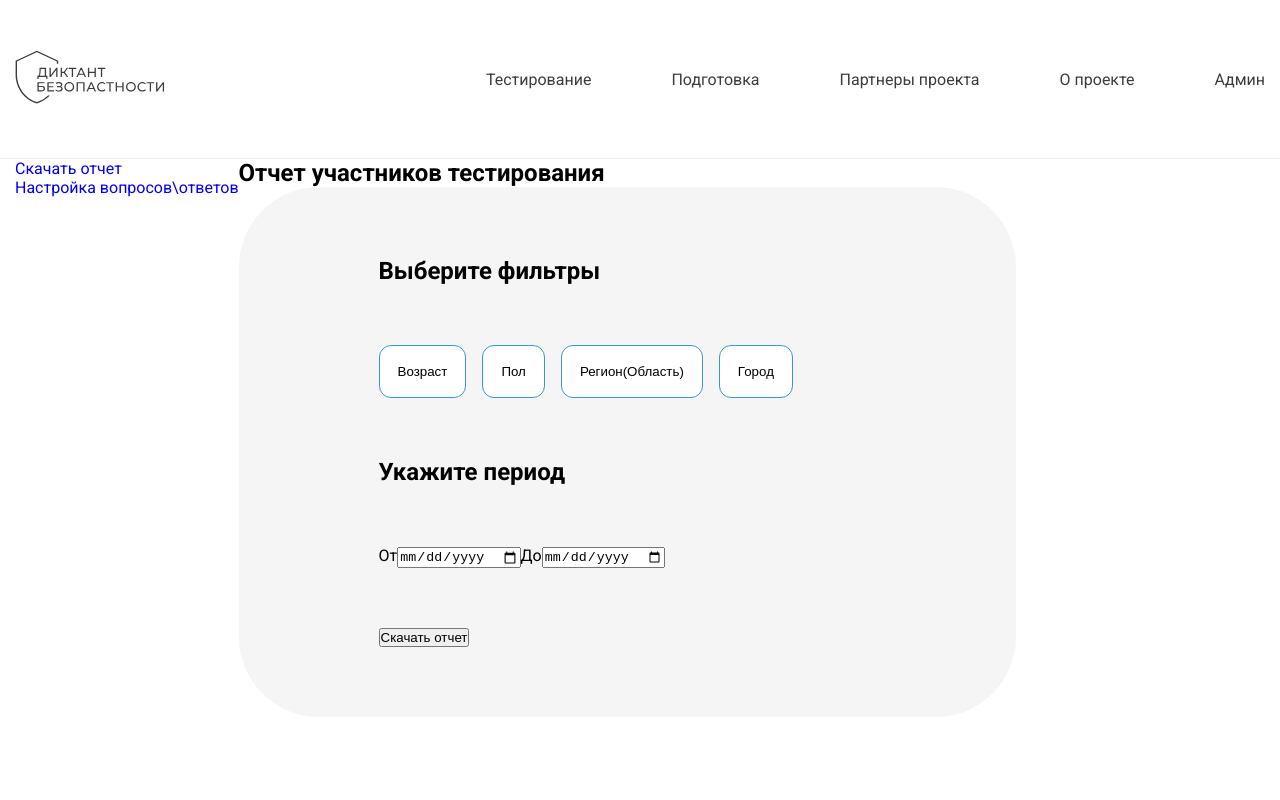
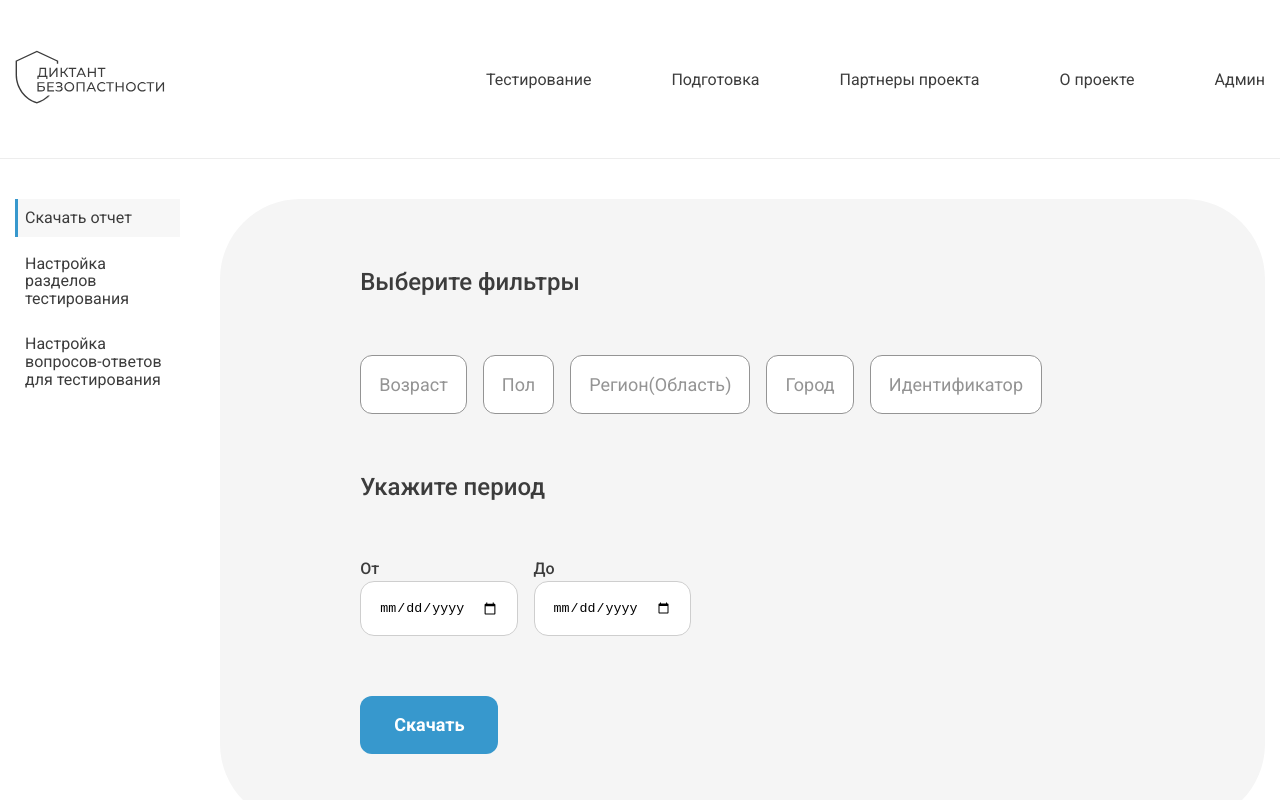
Before and after one commit to mishagukasyan/safety_dictate, a React app: page /adminReport in a window 1280 px wide. Shown: the top 800 px of the page. Built offline with nearby package versions, Linux system fonts and the light colour scheme.

Commit message:
styled adminDashboard

```diff
--- a/src/admin/adminFile/AdminPanel.tsx
+++ b/src/admin/adminFile/AdminPanel.tsx
@@ -1,18 +1,58 @@
-import React from "react";
+import React, { useState } from "react";
 import styled from "styled-components";
 import { Container } from "../../components/Container";
 import { ReportComponent } from "./ReportComponent";
 
+interface NavLinkProps {
+  href: string;
+  onClick: () => void;
+  active: boolean;
+  children: React.ReactNode;
+}
+
+const NavLink: React.FC<NavLinkProps> = ({
+  href,
+  onClick,
+  active,
+  children,
+}) => {
+  return (
+    <StyledNavLink href={href} onClick={onClick} active={active}>
+      {children}
+    </StyledNavLink>
+  );
+};
+
 export const AdminPanel = () => {
+  const [activeTab, setActiveTab] = useState("download");
+
   return (
     <Container>
       <StyledDiv>
         <DashboardMenu>
-          <a href="#">Скачать отчет</a>
-          <a href="#">Настройка вопросов\ответов</a>
+          <StyledNavLink
+            href="#"
+            onClick={() => setActiveTab("download")}
+            active={activeTab === "download"}
+          >
+            Скачать отчет
+          </StyledNavLink>
+          <StyledNavLink
+            href="#"
+            onClick={() => setActiveTab("settings")}
+            active={activeTab === "settings"}
+          >
+            Настройка разделов тестирования
+          </StyledNavLink>
+          <StyledNavLink
+            href="#"
+            onClick={() => setActiveTab("testSettings")}
+            active={activeTab === "testSettings"}
+          >
+            Настройка вопросов-ответов для тестирования
+          </StyledNavLink>
         </DashboardMenu>
         <ReportMenu>
-          <h2>Отчет участников тестирования</h2>
           <ReportComponent />
         </ReportMenu>
       </StyledDiv>
@@ -27,6 +67,37 @@ const StyledDiv = styled.div`
 const DashboardMenu = styled.div`
   display: flex;
   flex-direction: column;
+  padding-top: 40px;
 `;
 
-const ReportMenu = styled.div``;
+const StyledNavLink = styled.a<{ active: boolean }>`
+  padding: 10px;
+  margin-bottom: 8px;
+  position: relative;
+  text-decoration: none;
+  color: #3c3c3c;
+  background: ${({ active }) => (active ? "#F7F7F7" : "#FFF")};
+  font-family: Roboto;
+  font-size: 16px;
+  font-weight: 400;
+  line-height: 110%;
+
+  &::before {
+    content: "";
+    position: absolute;
+    left: 0;
+    top: 0;
+    height: 100%;
+    width: 3px;
+    background: #3798cd;
+    display: ${({ active }) => (active ? "block" : "none")};
+  }
+
+  &:hover {
+    background: #f7f7f7;
+  }
+`;
+
+const ReportMenu = styled.div`
+  margin-top: 40px;
+`;
--- a/src/admin/adminFile/ReportComponent.tsx
+++ b/src/admin/adminFile/ReportComponent.tsx
@@ -7,6 +7,7 @@ export const ReportComponent = () => {
   const [gender, setGender] = useState(false);
   const [region, setRegion] = useState(false);
   const [city, setCity] = useState(false);
+  const [identeficator, setIdenteficator] = useState(false);
 
   // Состояния для периода от и до
   const [startDate, setStartDate] = useState("");
@@ -26,6 +27,9 @@ export const ReportComponent = () => {
         break;
       case "city":
         setCity(!city);
+        break;
+      case "identeficator":
+        setIdenteficator(!identeficator);
         break;
       default:
         break;
@@ -57,7 +61,7 @@ export const ReportComponent = () => {
   return (
     <StyledReportComponent>
       {/* Фильтры */}
-      <h2>Выберите фильтры</h2>
+      <StyledText>Выберите фильтры</StyledText>
       <StyledFilter>
         <FilterButton
           className={age ? "selected" : ""}
@@ -83,29 +87,37 @@ export const ReportComponent = () => {
         >
           Город
         </FilterButton>
+        <FilterButton
+          className={identeficator ? "selected" : ""}
+          onClick={() => handleFilterChange("identeficator")}
+        >
+          Идентификатор
+        </FilterButton>
       </StyledFilter>
       {/* Период */}
-      <h2>Укажите период</h2>
-      <div>
-        <label>
+      <StyledText>Укажите период</StyledText>
+      <StyledDataWrapper>
+        <StyledLabel>
           От
-          <input
+          <StyledInput
             type="date"
             value={startDate}
             onChange={(e) => handleDateChange("startDate", e.target.value)}
           />
-        </label>
-        <label>
+        </StyledLabel>
+        <StyledLabel>
           До
-          <input
+          <StyledInput
             type="date"
             value={endDate}
             onChange={(e) => handleDateChange("endDate", e.target.value)}
           />
-        </label>
-      </div>
-      {/* Кнопка "Скачать" */}
-      <button onClick={handleDownload}>Скачать отчет</button>
+        </StyledLabel>
+      </StyledDataWrapper>
+
+      <StyledButtonDownload onClick={handleDownload}>
+        Скачать
+      </StyledButtonDownload>
     </StyledReportComponent>
   );
 };
@@ -119,16 +131,75 @@ const StyledReportComponent = styled.div`
   gap: 60px;
   border-radius: 80px;
   background: #f5f5f5;
+  margin-left: 40px;
+`;
+
+const StyledText = styled.h2`
+  color: #3c3c3c;
+  font-family: Roboto;
+  font-size: 24px;
+  font-weight: 500;
+  line-height: 110%;
 `;
 
 const StyledFilter = styled.div`
   display: flex;
   gap: 16px;
 `;
+
+const StyledDataWrapper = styled.div`
+  display: flex;
+  gap: 16px;
+`;
+
 const FilterButton = styled.button`
   border-radius: 12px;
-  border: 1px solid #3798cd;
+  border: ${({ className }) =>
+    className && className.includes("selected")
+      ? "1px solid #3798cd"
+      : "1px solid #949494"};
   background: #fff;
   padding: 18px;
   cursor: pointer;
+  color: ${({ className }) =>
+    className && className.includes("selected") ? "#3798CD" : "#949494"};
+  font-family: Roboto;
+  font-size: 18px;
+  font-weight: 400;
 `;
+
+const StyledLabel = styled.label`
+  display: flex;
+  flex-direction: column;
+  gap: 4px;
+  color: #3c3c3c;
+  font-family: Roboto;
+  font-size: 16px;
+  font-weight: 500;
+  line-height: 16px;
+`;
+
+const StyledInput = styled.input`
+  border-radius: 14px;
+  border: 1px solid #cecece;
+  background: #fff;
+  padding: 18px;
+  box-sizing: border-box;
+`;
+
+const StyledButtonDownload = styled.button`
+  display: flex;
+  padding: 18px 34px;
+  justify-content: center;
+  align-items: center;
+  gap: 10px;
+  border-radius: 12px;
+  border: none;
+  background: #3798cd;
+  cursor: pointer;
+  color: #fff;
+  font-family: Roboto;
+  font-size: 18px;
+  font-weight: 600;
+  line-height: 120%;
+`;
```
